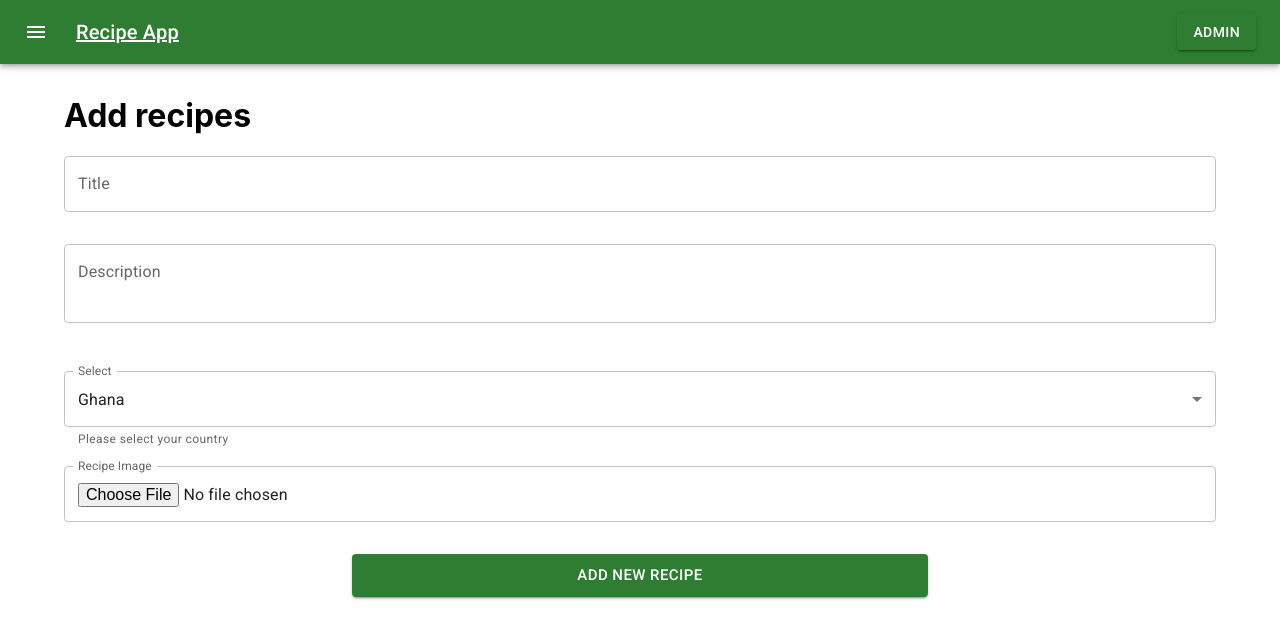
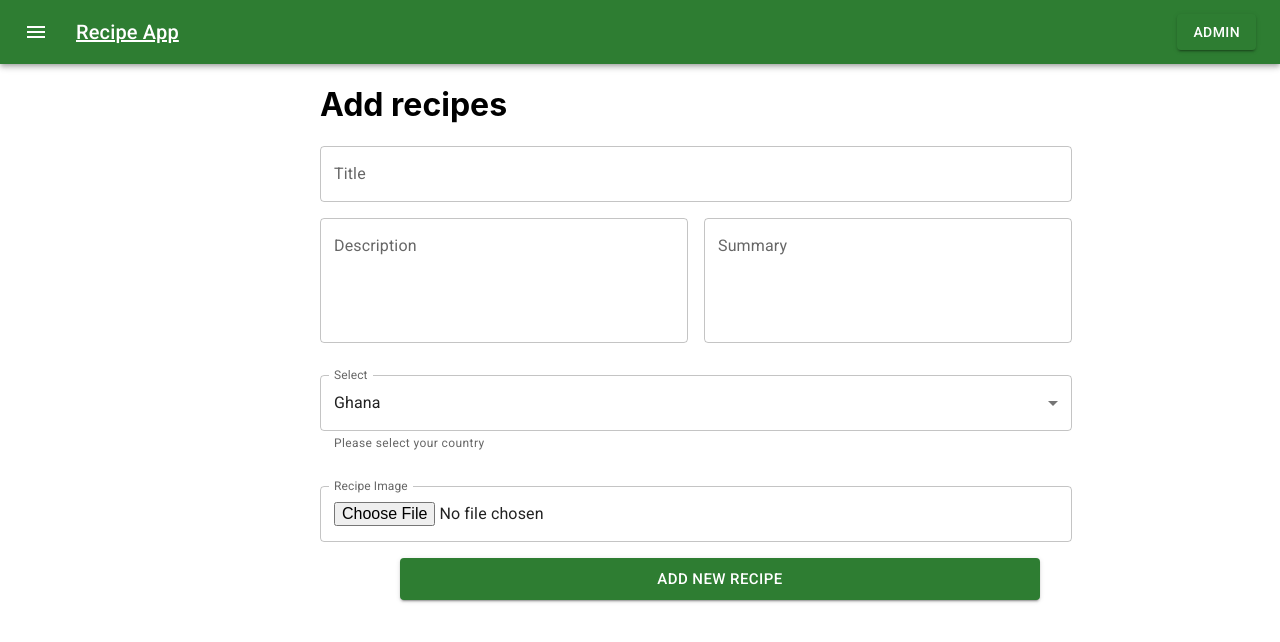
Before and after one commit to Dziekhey/recipe-app, a React (Create React App) app: page /add-recipe in a window 1280 px wide. Shown: the top 642 px of the page. Built offline with nearby package versions, Linux system fonts and the light colour scheme.

Commit message:
styled the recipe page

```diff
--- a/src/pages/add-recipe/index.jsx
+++ b/src/pages/add-recipe/index.jsx
@@ -3,16 +3,22 @@ import { LoadingButton } from "@mui/lab";
 import { Close } from "@mui/icons-material";
 import TextField from "@mui/material/TextField";
 import MenuItem from "@mui/material/MenuItem";
-import { Container, IconButton, Collapse, Box, Alert } from "@mui/material";
+import {
+  Container,
+  IconButton,
+  Collapse,
+  Box,
+  Alert,
+  Grid,
+} from "@mui/material";
 import Navbar from "../../component/navbar/index";
 
 const countries = [
-  { value: "GH", label: "Ghana"},
-  { value: "NG", label: "Nigeria"},
-  { value: "TG", label: "Togo"},
-  { value: "AU", label: "Australia"},
+  { value: "Ghana", label: "Ghana" },
+  { value: "Nigeria", label: "Nigeria" },
+  { value: "Togo", label: "Togo" },
+  { value: "Australia", label: "Australia" },
 ];
-
 
 export default function AddRecipe() {
   const [loading, setLoading] = useState(false);
@@ -27,16 +33,19 @@ export default function AddRecipe() {
     // Get form data
     const formData = new FormData(event.target);
     // Post form data to the backend
-    const response = await fetch(`${process.env.REACT_APP_RECIPE_API_URL}/recipes`, {
+    const response = await fetch(
+      `${process.env.REACT_APP_RECIPE_API_URL}/recipes`,
+      {
         method: "POST",
         body: formData,
-    });
+      }
+    );
     // const data = await  response.json();
     // console.log(response);
     // Update message based on response status
     if (response.status !== 201) {
-      setMessage('Failed to add recipe!')
-    };
+      setMessage("Failed to add recipe!");
+    }
     // Open collapsible Alert
     setOpen(true);
     // Set loading to false
@@ -46,11 +55,20 @@ export default function AddRecipe() {
   return (
     <div>
       <Navbar />
-      <Container sx={{ my: "2rem" }} maxWidth="lg">
-        <h1 sx justifyContent="center" alignItems="center">
-          Add recipes
-        </h1>
+      <Box
+       height={200}
+       width={200}
+      //  my={4}
+
+       alignItems="center"
+       gap={4}
+       pl={40}
+      //  sx={{ border: '2px solid grey' }}
+       >
+        <h1>Add recipes</h1>
         <form onSubmit={addRecipe}>
+          <Grid container spacing={2} sx={{ width: "60vw" }}>
+            <Grid item xs={12}>
               <TextField
                 id="outlined-basic"
                 label="Title"
@@ -58,22 +76,34 @@ export default function AddRecipe() {
                 variant="outlined"
                 fullWidth
               />
+            </Grid>
+            <Grid item xs={6}>
               <TextField
                 id="outlined-multiline-static"
                 label="Description"
                 name="description"
                 multiline
-          rows={2}
-          // defaultValue="Default Value"
+                rows={4}
                 fullWidth
-          sx={{ my: "2rem" }}
               />
+            </Grid>
+            <Grid item xs={6}>
+              <TextField
+                id="outlined-multiline-static"
+                label="Summary"
+                name="summary"
+                multiline
+                rows={4}
+                fullWidth
+              />
+            </Grid>
+            <Grid item xs={12}>
               <TextField
                 id="outlined-select-currency"
                 select
                 label="Select"
                 name="country"
-          defaultValue="GH"
+                defaultValue="Ghana"
                 helperText="Please select your country"
                 fullWidth
                 sx={{ my: "1rem" }}
@@ -84,8 +114,10 @@ export default function AddRecipe() {
                   </MenuItem>
                 ))}
               </TextField>
+            </Grid>
+            <Grid item xs={12}>
               <TextField
-          sx={{ mb: "2rem" }}
+                sx={{ mb: "1rem" }}
                 InputLabelProps={{
                   shrink: true,
                 }}
@@ -94,7 +126,8 @@ export default function AddRecipe() {
                 name="image"
                 label="Recipe Image"
               />
-        <Box textAlign="center">
+            </Grid>
+            <Box textAlign="center" pl={12}>
               <Collapse in={open}>
                 <Alert
                   action={
@@ -116,17 +149,19 @@ export default function AddRecipe() {
               </Collapse>
 
               <LoadingButton
-            sx={{ width: "50%" }}
+                sx={{ width: "50vw"}}
                 loading={loading}
                 type="submit"
                 size="large"
                 color="success"
-            variant="contained">
+                variant="contained"
+              >
                 Add New Recipe
               </LoadingButton>
             </Box>
+          </Grid>
         </form>
-      </Container>
+      </Box>
     </div>
   );
 }
--- a/src/pages/recipe/index.jsx
+++ b/src/pages/recipe/index.jsx
@@ -1,37 +1,57 @@
-import React from 'react'
-import { useParams } from 'react-router-dom';
-import useSWR from 'swr';
-import ripples from '../../assets/Images/ripples.svg'
-import { Container } from '@mui/material';
-import Navbar from '../../component/navbar/index'
-
+import React from "react";
+import { useParams } from "react-router-dom";
+import useSWR from "swr";
+import ripples from "../../assets/Images/ripples.svg";
+import { Container, Grid } from "@mui/material";
+import Navbar from "../../component/navbar/index";
 
 const getRecipe = (...args) => {
   // Prepare url
   const url = new URL(args[0]);
-   url.searchParams.append ('apiKey', process.env.REACT_APP_SPOONACULAR_API_KEY);
+  url.searchParams.append("apiKey", process.env.REACT_APP_SPOONACULAR_API_KEY);
   //  fetch and return recipe
-  return fetch (url).then(response => response.json());
-}
-
+  return fetch(url).then((response) => response.json());
+};
 
 const Recipe = () => {
-const {id} = useParams();
-const {data, isLoading} = useSWR(`${process.env.REACT_APP_RECIPE_API_URL}/recipes/${id}`, getRecipe)
+  const { id } = useParams();
+  const { data, isLoading } = useSWR(
+    `${process.env.REACT_APP_RECIPE_API_URL}/recipes/${id}`,
+    getRecipe
+  );
   // console.log(data, isLoading);
 
   return (
     <>
       <Navbar />
-    {isLoading ? <img src={ripples} alt='Loading'/> :(
+      {isLoading ? (
+        <img src={ripples} alt="Loading" />
+      ) : (
+        <div>
           <Container>
             <h1>{data.title}</h1>
-        <div dangerouslySetInnerHTML={{__html:data.summary}} />
-        <img src={data.image} alt={data.title} />
           </Container>
+          <Grid container xs={12} sx={{ padding: "20px" }}>
+            <Grid item xs={6}>
+              <img
+                src={`https://savefiles.org/${data.image}?shareable_link=218`}
+                alt={data.title}
+                style={{ height: "70vh", width: '100%'}}
+              />
+            </Grid>
+            <Grid item xs={6} sx={{ paddingLeft: "30px" }}>
+              <h3>Description</h3>
+              <div dangerouslySetInnerHTML={{ __html: data.description }} />
+              <h3>Recipe Summary</h3>
+              <div>
+               {data.summary}
+              </div>
+            </Grid>
+          </Grid>
+        </div>
       )}
     </>
   );
-}
+};
 
 export default Recipe;
--- a/src/pages/recipes/index.jsx
+++ b/src/pages/recipes/index.jsx
@@ -54,7 +54,7 @@ useEffect(getRecipes, [keyword]);
                             <CardMedia
                                 component="img"
                                 height="140"
-                                image={`${process.env.REACT_APP_RECIPE_API_URL}/images/${recipe.image}`}
+                                image={`https://savefiles.org/${recipe.image}?shareable_link=218`}
                                 alt={recipe.title}
                             />
                             <CardContent sx={{height:'100%'}}>
```
Lines whose indentation alone changed are shown as unchanged.
